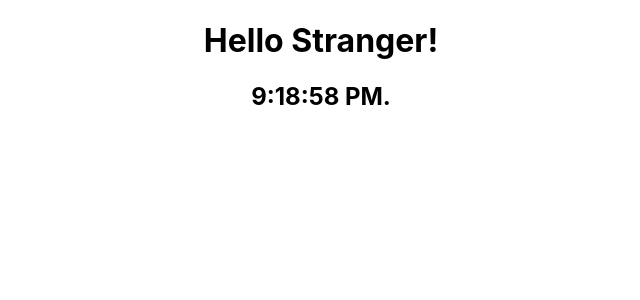
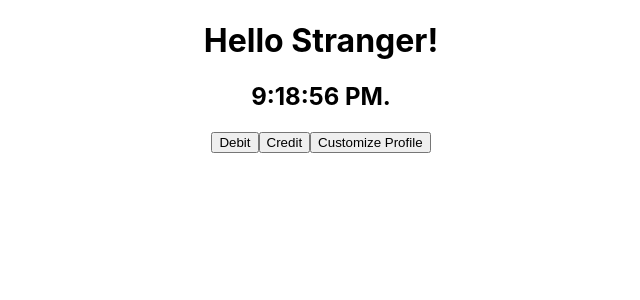
Before and after one commit to leconman/assignment_3, a React (Create React App) app: page / in a window 1280 px wide. Shown: the top 300 px of the page, without its empty margins (319-959 px from the left). Built offline with nearby package versions, Linux system fonts and the light colour scheme.

Commit message:
added Content component

```diff
--- /dev/null
+++ b/src/Components/Content.js
@@ -0,0 +1,35 @@
+import {Component} from 'react';
+
+
+class Content extends Component {
+  constructor(props) {
+    super(props);
+    this.state = {showDebit: false, showCredit: false, showForm: false};
+  }
+
+  debit = () => {
+      this.setState({showDebit: true, showCredit: false, showForm: false})
+  }
+
+  credit = () => {
+    this.setState({showDebit: false, showCredit: true, showForm: false})
+  }
+
+  form = () => {
+    this.setState({showDebit: false, showCredit: false, showForm: true})
+  }
+
+  render() {
+
+    return (
+    <div>
+        <button className="debit-button" onClick={this.debit}>Debit</button>
+        <button className="credit-button" onClick={this.credit}>Credit</button>
+        <button className="form-button" onClick={this.form}>Customize Profile</button>
+    </div>
+
+    );
+  }
+}
+
+export default Content;
--- a/src/Components/Profile.js
+++ b/src/Components/Profile.js
@@ -1,5 +1,7 @@
 import { Component } from "react";
 import Clock from "./Clock.js"
+import Content from "./Content.js"
+
 //import './Profile.css'
 
 class Profile extends Component {
@@ -22,6 +24,7 @@ class Profile extends Component {
     return (
     <div>
         <Clock name = {this.state.name}/>
+        <Content updateProfile2 = {this.updateProfile}/>
     </div>
     );
   }
```
